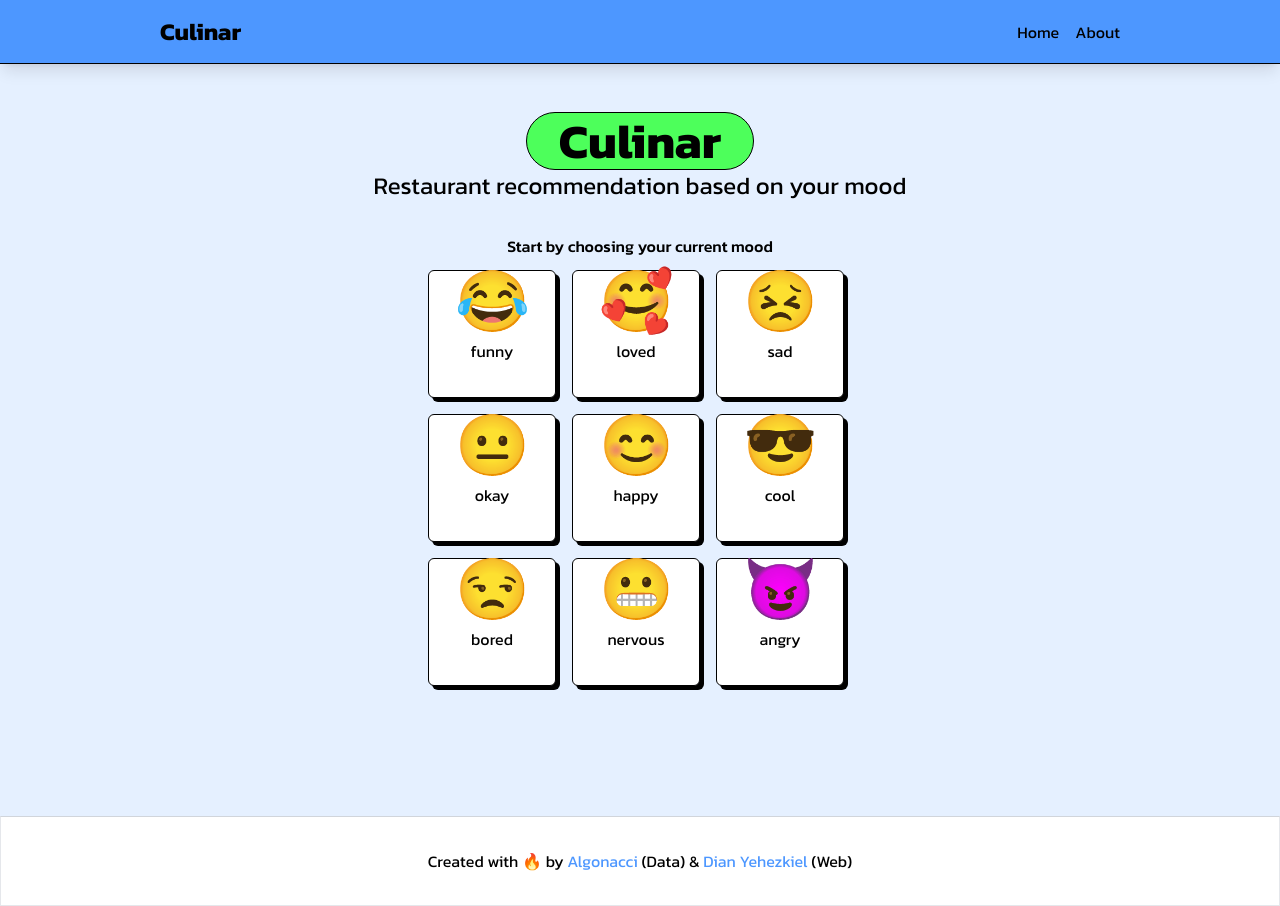
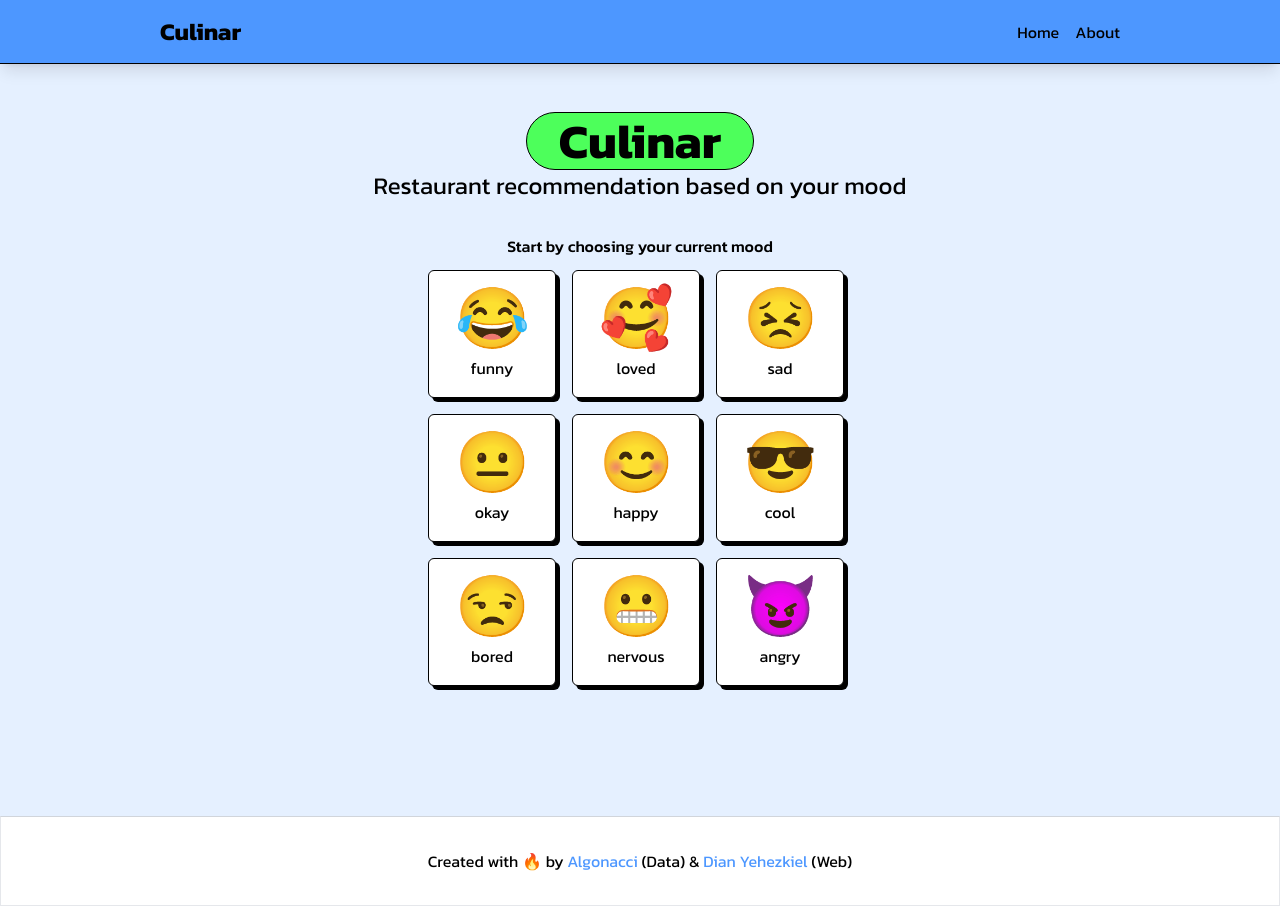
Before and after one commit to dianyehezkiel/culinar_fe, a Next.js app: page / in a window 1280 px wide. Built offline with nearby package versions, Linux system fonts and the light colour scheme.

Commit message:
add justify center in home mood card

```diff
--- a/styles/pages/Home.module.css
+++ b/styles/pages/Home.module.css
@@ -34,7 +34,7 @@
   }
 
   .moodCard {
-    @apply w-20 h-20 sm:w-24 sm:h-24 md:w-32 md:h-32 cursor-pointer;
+    @apply w-20 h-20 sm:w-24 sm:h-24 md:w-32 md:h-32 justify-center cursor-pointer;
   }
 
   .moodIcon {
```
